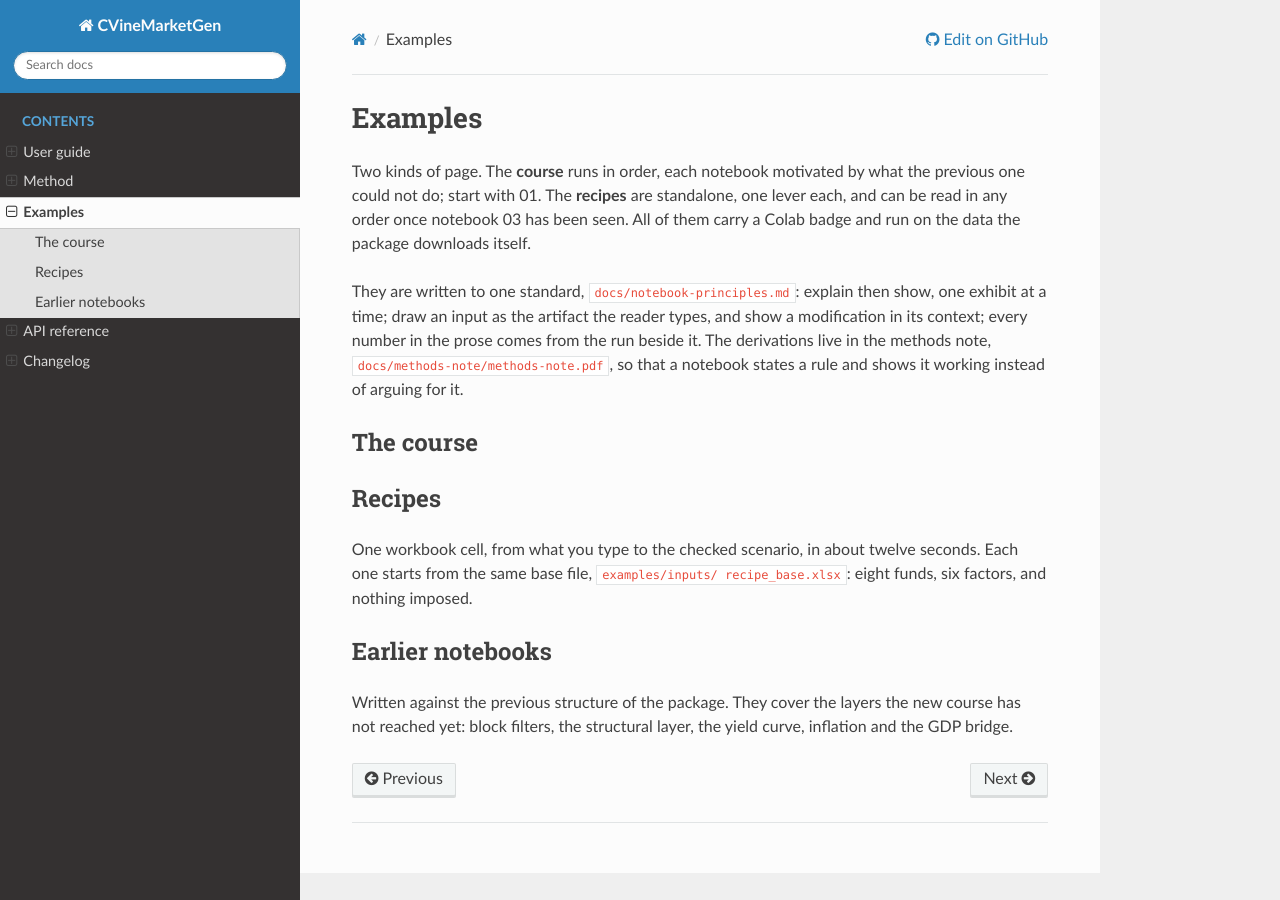
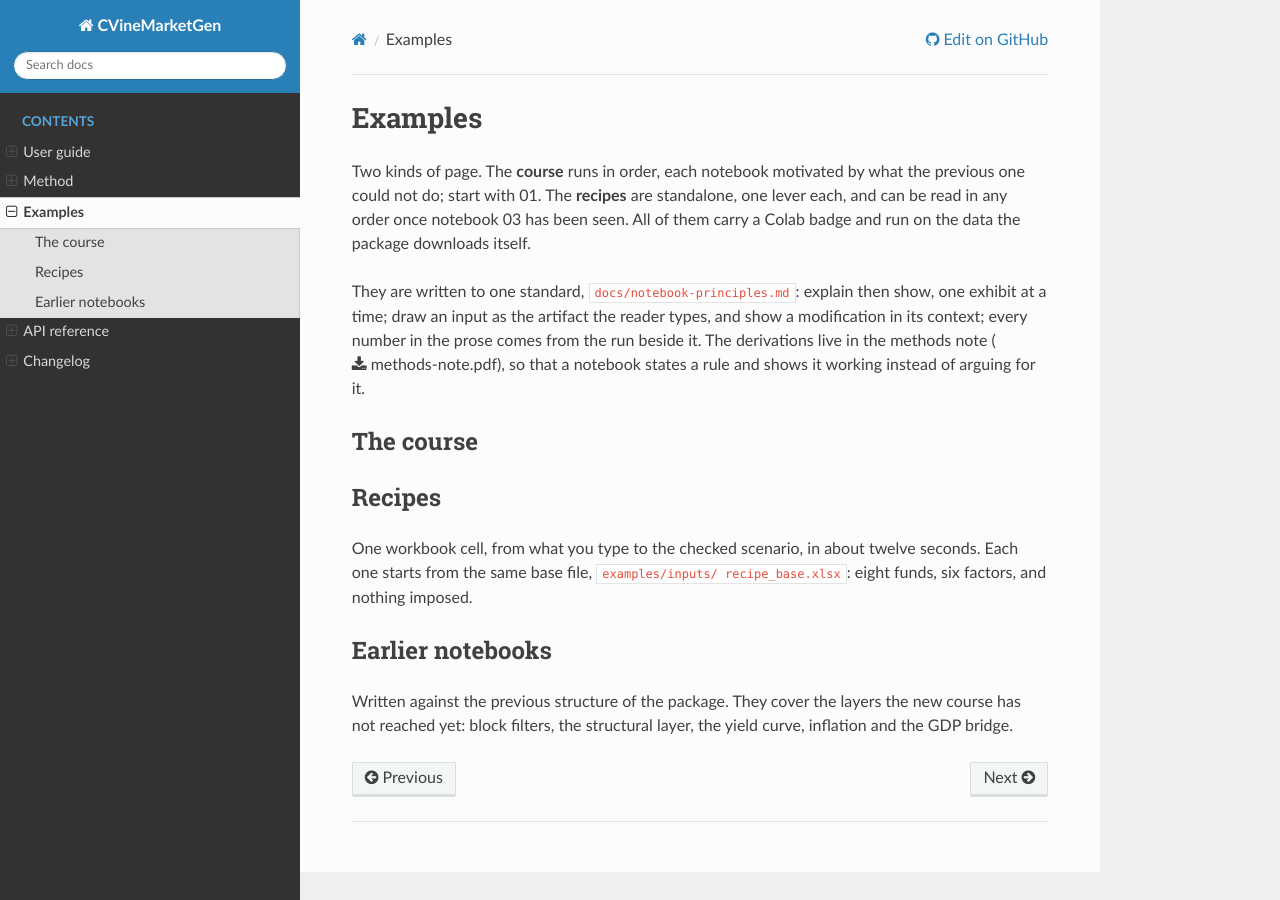
Before and after one commit to mamadouyamar/CVineMarketGen, a Sphinx documentation site: the page built from docs/examples.rst, in a window 1280 px wide. Built offline with Sphinx 7.4.7 and the Read the Docs theme 3.1.0, drawn with Linux system fonts in a browser that asks for light colours; pages that are not in the unit, such as notebooks, are missing from menus; the version number is read from the project's files by our own code.

Commit message:
The methods note ships with the docs
conf.py copies methods-note.pdf into _static at build time and the examples
page offers it as a download, so a reader of the HTML documentation reaches
the derivations without the repository.

Co-Authored-By: Claude Opus 5 (1M context) <noreply@anthropic.com>

```diff
--- a/docs/conf.py
+++ b/docs/conf.py
@@ -35,6 +35,10 @@ os.makedirs(_rdst, exist_ok=True)
 for _f in os.listdir(_rsrc):
     if _f.endswith('.ipynb'):
         shutil.copy(os.path.join(_rsrc, _f), os.path.join(_rdst, _f))
+_note = os.path.join(_here, 'methods-note', 'methods-note.pdf')      # the derivations, served with the docs
+if os.path.exists(_note):
+    os.makedirs(os.path.join(_here, '_static'), exist_ok=True)
+    shutil.copy(_note, os.path.join(_here, '_static', 'methods-note.pdf'))
 nb_execution_mode = 'off'
 myst_enable_extensions = ['dollarmath', 'colon_fence']
 
--- a/docs/examples.rst
+++ b/docs/examples.rst
@@ -10,9 +10,9 @@ downloads itself.
 They are written to one standard, ``docs/notebook-principles.md``: explain then
 show, one exhibit at a time; draw an input as the artifact the reader types,
 and show a modification in its context; every number in the prose comes from
-the run beside it. The derivations live in the methods note,
-``docs/methods-note/methods-note.pdf``, so that a notebook states a rule and
-shows it working instead of arguing for it.
+the run beside it. The derivations live in the methods note
+(:download:`methods-note.pdf <_static/methods-note.pdf>`), so that a notebook
+states a rule and shows it working instead of arguing for it.
 
 The course
 ----------
```
